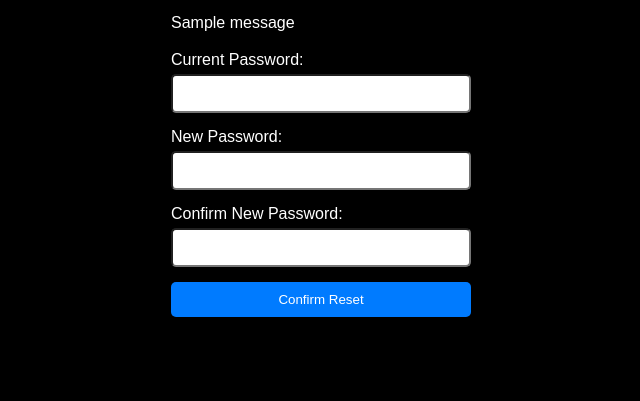
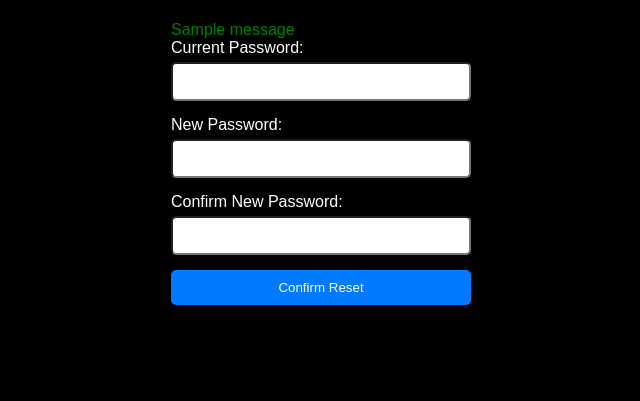
Before and after one commit to KatieOrtiz/FashionGPT, a Flask app: page /userSettings in a window 1280 px wide. Shown: the part 119-520 px from the top of the page, without its empty margins (319-959 px from the left). Run offline with Flask 3, Linux system fonts and the light colour scheme; tables that the repository leaves empty hold one stand-in row (values such as "Sample post"); one stand-in notice (Sample message) is shown; some libraries are stand-ins or nearby versions.

Commit message:
updated flash messages on userSettings

```diff
--- a/static/styles.css
+++ b/static/styles.css
@@ -324,3 +324,9 @@ a.viewProductbtn:active {
   width: 90px;
   height: 60px;
 }
+.flash-error{
+  color: red;
+}
+.flash-success{
+  color: green;
+}
--- a/templates/userSettings.html
+++ b/templates/userSettings.html
@@ -32,11 +32,11 @@
     <div class="container4">
         <div class="password-reset-form">
             <h2>Password Reset</h2>
-            {% with messages = get_flashed_messages() %}
+            {% with messages = get_flashed_messages(with_categories=true) %}
                 {% if messages %}
-                    <div class="flash-message">
-                        <p>{{ messages[0] }}</p>
-                    </div>
+                {% for category, message in messages %}
+                    <div class="flash-{{ category }}">{{ message }}</div>
+                {% endfor %}
                 {% endif %}
             {% endwith %}
             <form action="#" method="POST">
```
